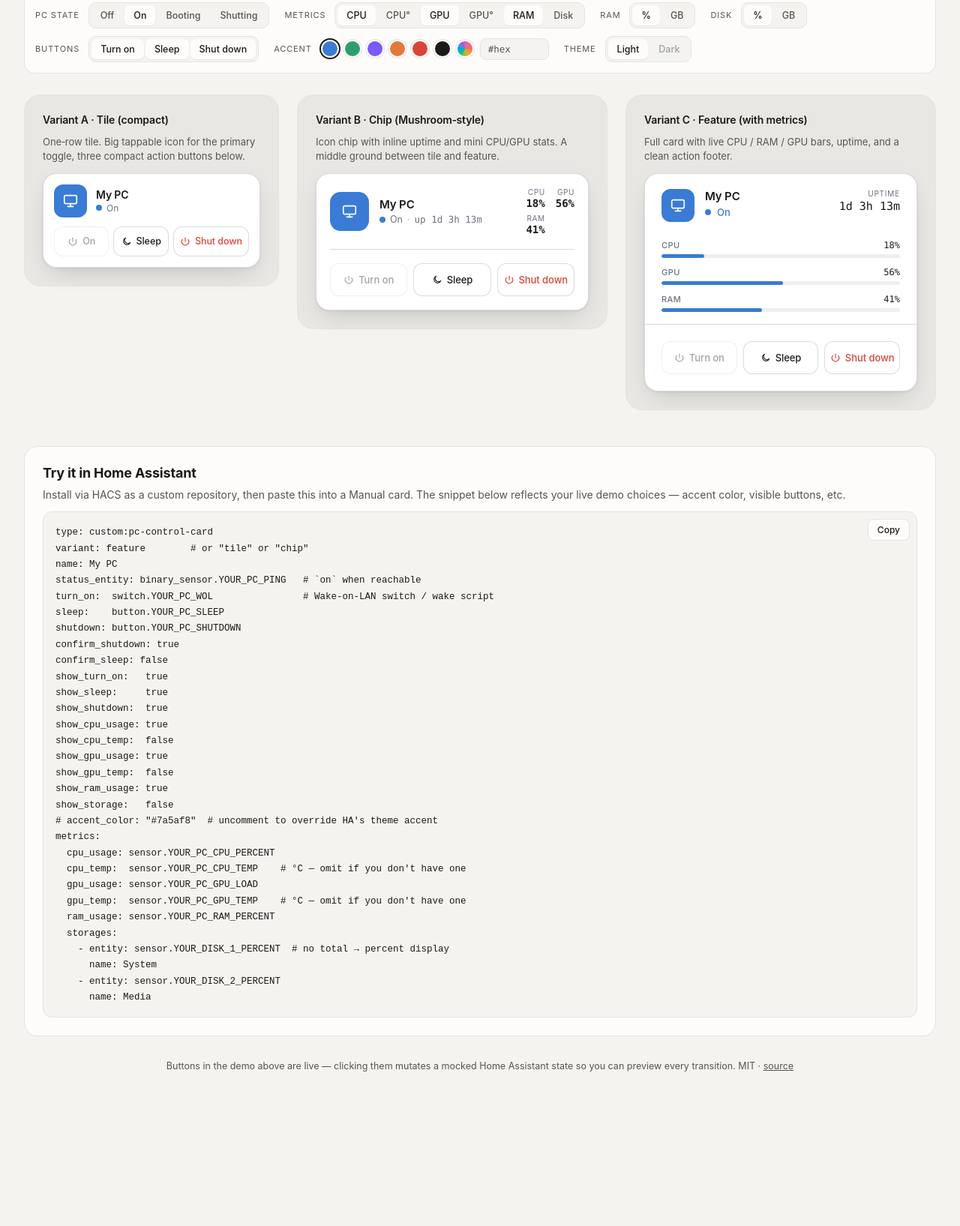
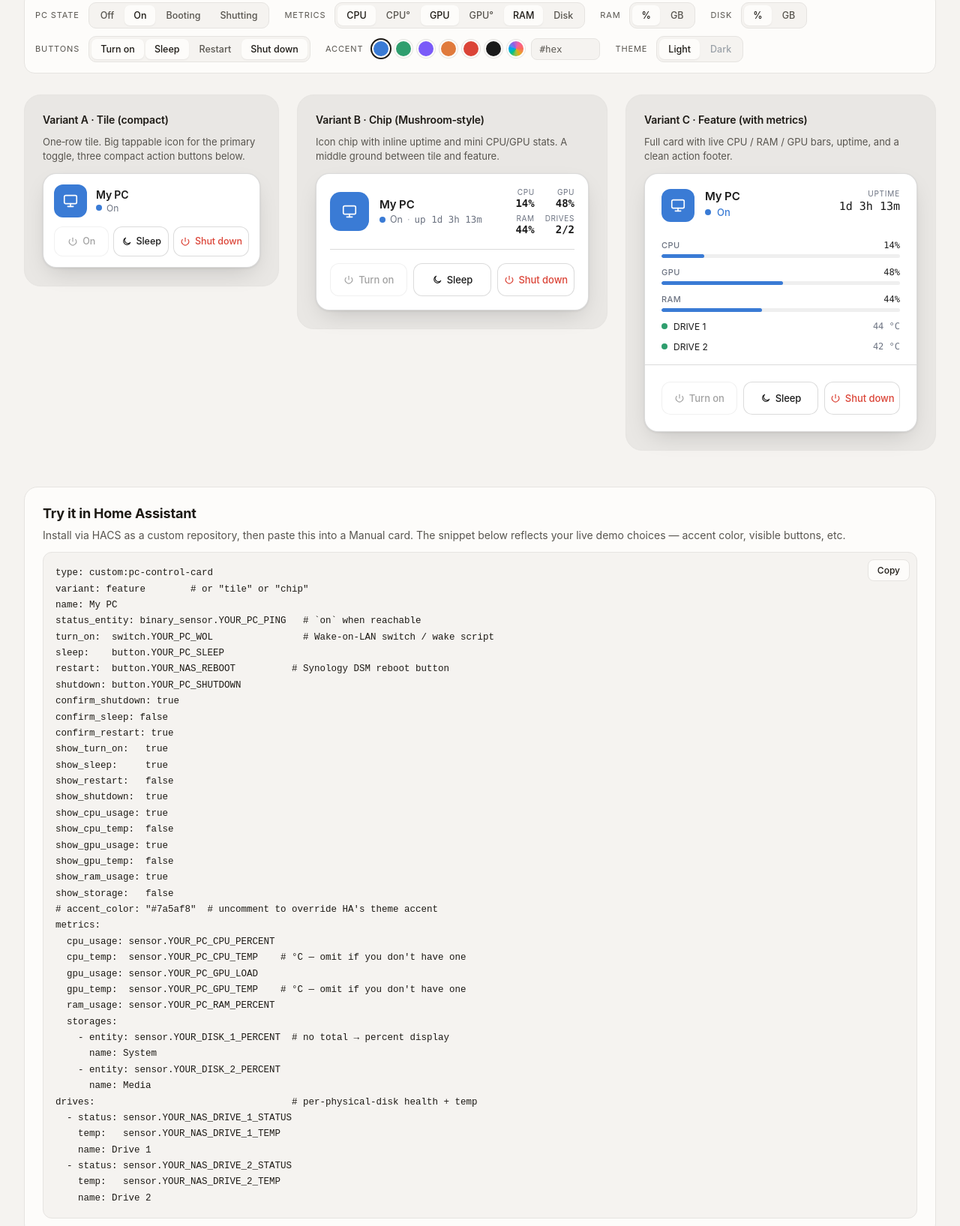
Before and after one commit to Solst1cee/HA-PC-control-card, a website: page docs/index.html in a window 1280 px wide. Shown: the part 212-1847 px from the top of the page at 75% size. Before the commit the page ends 1737 px from the top, so only its background shows below. Drawn offline with Linux system fonts and the light colour scheme.

Commit message:
docs: demo Restart button + drive health

```diff
--- a/docs/index.html
+++ b/docs/index.html
@@ -298,6 +298,7 @@
       <div class="seg" id="buttons-seg">
         <button data-btn="turn_on" class="active">Turn on</button>
         <button data-btn="sleep" class="active">Sleep</button>
+        <button data-btn="restart">Restart</button>
         <button data-btn="shutdown" class="active">Shut down</button>
       </div>
 
@@ -369,7 +370,12 @@
     'binary_sensor.pc_status':      { state: 'on',  changed: -1000*60*60*27 - 1000*60*13, attrs: {} },
     'switch.my_pc':                 { state: 'on',  changed: -1000*60*60*27, attrs: {} },
     'button.my_pc_sleep':           { state: 'unknown', changed: 0, attrs: {} },
+    'button.my_pc_restart':         { state: 'unknown', changed: 0, attrs: {} },
     'button.my_pc_shutdown':        { state: 'unknown', changed: 0, attrs: {} },
+    'sensor.my_pc_drive1_status':   { state: 'normal',  changed: 0, attrs: {} },
+    'sensor.my_pc_drive1_temp':     { state: '36', changed: 0, attrs: { unit_of_measurement: '°C' } },
+    'sensor.my_pc_drive2_status':   { state: 'normal',  changed: 0, attrs: {} },
+    'sensor.my_pc_drive2_temp':     { state: '41', changed: 0, attrs: { unit_of_measurement: '°C' } },
     'sensor.my_pc_cpu_percent':     { state: '18',  changed: 0, attrs: { unit_of_measurement: '%' } },
     'sensor.my_pc_cpu_temp':        { state: '54',  changed: 0, attrs: { unit_of_measurement: '°C' } },
     'sensor.my_pc_ram_percent':     { state: '42',  changed: 0, attrs: { unit_of_measurement: '%' } },
@@ -432,6 +438,12 @@
         if (ent?.includes('shutdown')) {
           clearTimeout(pendingShutTimer);
           pendingShutTimer = setTimeout(() => setState('binary_sensor.pc_status', 'off'), 2600);
+        } else if (ent?.includes('restart') || ent?.includes('reboot')) {
+          // Reboot: go down briefly, then back up — drives the "Restarting" overlay.
+          clearTimeout(pendingShutTimer);
+          clearTimeout(pendingBootTimer);
+          pendingShutTimer = setTimeout(() => setState('binary_sensor.pc_status', 'off'), 1500);
+          pendingBootTimer = setTimeout(() => setState('binary_sensor.pc_status', 'on'), 5000);
         } else if (ent?.includes('sleep')) {
           clearTimeout(pendingSleepTimer);
           pendingSleepTimer = setTimeout(() => setState('binary_sensor.pc_status', 'off'), 2000);
@@ -448,7 +460,7 @@
   // updateYaml, control handlers) reads through `state` so values
   // can't drift apart at runtime.
   const DEFAULTS = Object.freeze({
-    visibility: { turn_on: true, sleep: true, shutdown: true },
+    visibility: { turn_on: true, sleep: true, restart: false, shutdown: true },
     metricVis: {
       cpu_usage: true,
       cpu_temp:  false,
@@ -507,11 +519,14 @@
         status_entity: 'binary_sensor.pc_status',
         turn_on:  'switch.my_pc',
         sleep:    'button.my_pc_sleep',
+        restart:  'button.my_pc_restart',
         shutdown: 'button.my_pc_shutdown',
         confirm_shutdown: true,
         confirm_sleep: false,
+        confirm_restart: false,
         show_turn_on:   state.visibility.turn_on,
         show_sleep:     state.visibility.sleep,
+        show_restart:   state.visibility.restart,
         show_shutdown:  state.visibility.shutdown,
         show_cpu_usage: state.metricVis.cpu_usage,
         show_cpu_temp:  state.metricVis.cpu_temp,
@@ -521,6 +536,10 @@
         show_storage:   state.metricVis.storage,
         accent_color:   state.accent || null,
         metrics,
+        drives: [
+          { status: 'sensor.my_pc_drive1_status', temp: 'sensor.my_pc_drive1_temp', name: 'Drive 1' },
+          { status: 'sensor.my_pc_drive2_status', temp: 'sensor.my_pc_drive2_temp', name: 'Drive 2' },
+        ],
       };
       tile.setConfig({ ...base, variant: 'tile',    name: 'My PC' });
       chip.setConfig({ ...base, variant: 'chip',    name: 'My PC' });
@@ -586,11 +605,14 @@
       'status_entity: binary_sensor.YOUR_PC_PING   # `on` when reachable',
       'turn_on:  switch.YOUR_PC_WOL                # Wake-on-LAN switch / wake script',
       'sleep:    button.YOUR_PC_SLEEP',
+      'restart:  button.YOUR_NAS_REBOOT          # Synology DSM reboot button',
       'shutdown: button.YOUR_PC_SHUTDOWN',
       'confirm_shutdown: true',
       'confirm_sleep: false',
+      'confirm_restart: true',
       `show_turn_on:   ${visibility.turn_on}`,
       `show_sleep:     ${visibility.sleep}`,
+      `show_restart:   ${visibility.restart}`,
       `show_shutdown:  ${visibility.shutdown}`,
       `show_cpu_usage: ${metricVis.cpu_usage}`,
       `show_cpu_temp:  ${metricVis.cpu_temp}`,
@@ -606,6 +628,13 @@
       '  gpu_temp:  sensor.YOUR_PC_GPU_TEMP    # °C — omit if you don\'t have one',
       ...ramLines,
       ...storageLines,
+      'drives:                                   # per-physical-disk health + temp',
+      '  - status: sensor.YOUR_NAS_DRIVE_1_STATUS',
+      '    temp:   sensor.YOUR_NAS_DRIVE_1_TEMP',
+      '    name: Drive 1',
+      '  - status: sensor.YOUR_NAS_DRIVE_2_STATUS',
+      '    temp:   sensor.YOUR_NAS_DRIVE_2_TEMP',
+      '    name: Drive 2',
     ].join('\n');
 
     document.getElementById('yaml-snippet').textContent = yaml;
@@ -644,6 +673,8 @@
     drift('sensor.my_pc_storage_used',        320, 380);
     drift('sensor.my_pc_storage2_percent',    20, 30);
     drift('sensor.my_pc_storage2_used',       1.0, 1.5);
+    drift('sensor.my_pc_drive1_temp',         32, 46);
+    drift('sensor.my_pc_drive2_temp',         34, 48);
   }, 1500);
 
   // ── Demo controls ──────────────────────────────────────────────
```
